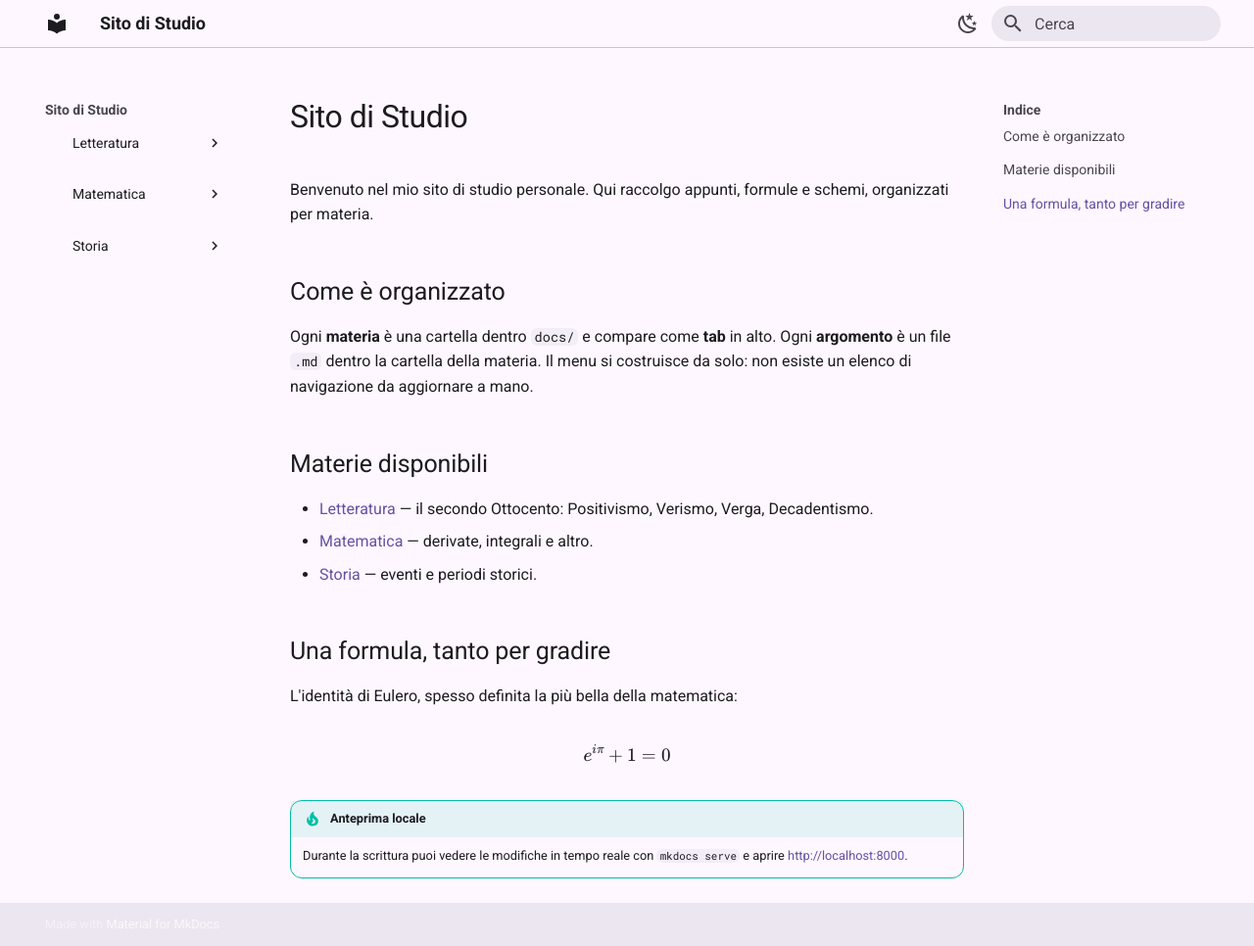
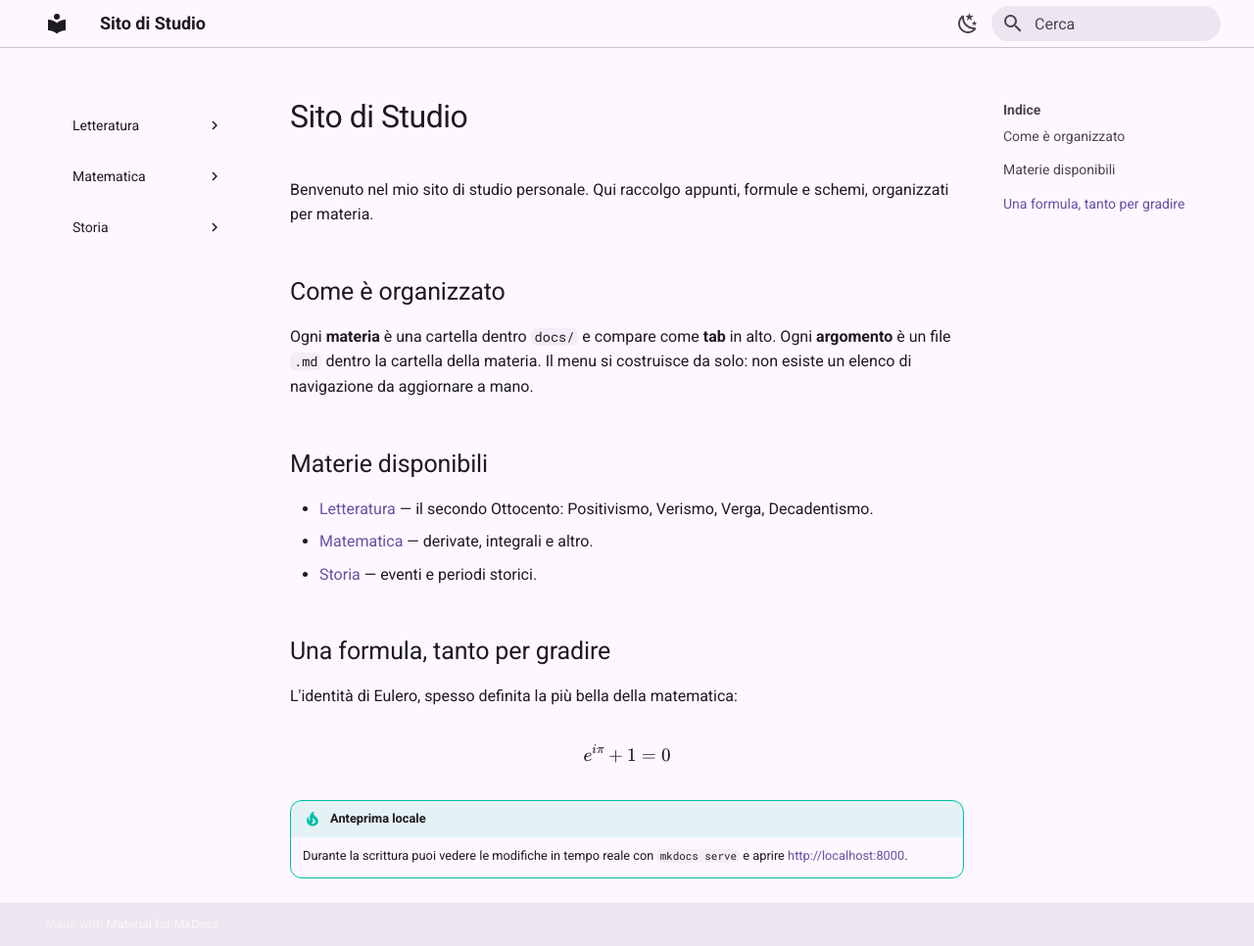
Before and after one commit to NamelessIdeas/sito-studio, an MkDocs documentation site: the page built from docs/index.md, in a window 1280 px wide and 966 px high. Shown: the whole window at 98% size. Built offline with MkDocs 1.6.1 and Material for MkDocs 9.7.7, drawn with Linux system fonts in a browser that asks for light colours.

Commit message:
UI: rimuove il titolo del sito sopra la nav laterale su desktop
Il titolo sticky "Sito di Studio" in cima alla sidebar proiettava
un'ombra sulla prima voce del menu; era ridondante con la header.
Sul drawer mobile resta come intestazione del pannello.

Co-Authored-By: Claude Fable 5 <noreply@anthropic.com>

```diff
--- a/docs/stylesheets/extra.css
+++ b/docs/stylesheets/extra.css
@@ -329,6 +329,18 @@ html { scroll-behavior: smooth; }
   opacity: 1;
 }
 
+/* ---- Sidebar: via il titolo del sito sopra la nav (solo desktop) ----------- */
+/* Su desktop il titolo "Sito di Studio" in cima alla sidebar è sticky e il
+   tema gli dà un box-shadow che proietta un'ombra sulla prima voce del menu.
+   Il titolo è ridondante (c'è già nella header), quindi lo togliamo. Sotto il
+   breakpoint 76.25em la nav diventa il drawer mobile: lì il titolo resta,
+   serve da intestazione del pannello. */
+@media screen and (min-width: 76.25em) {
+  .md-nav--primary > .md-nav__title {
+    display: none;
+  }
+}
+
 /* ---- Accessibilità: rispetta chi preferisce meno movimento ----------------- */
 @media (prefers-reduced-motion: reduce) {
   html { scroll-behavior: auto; }
```
